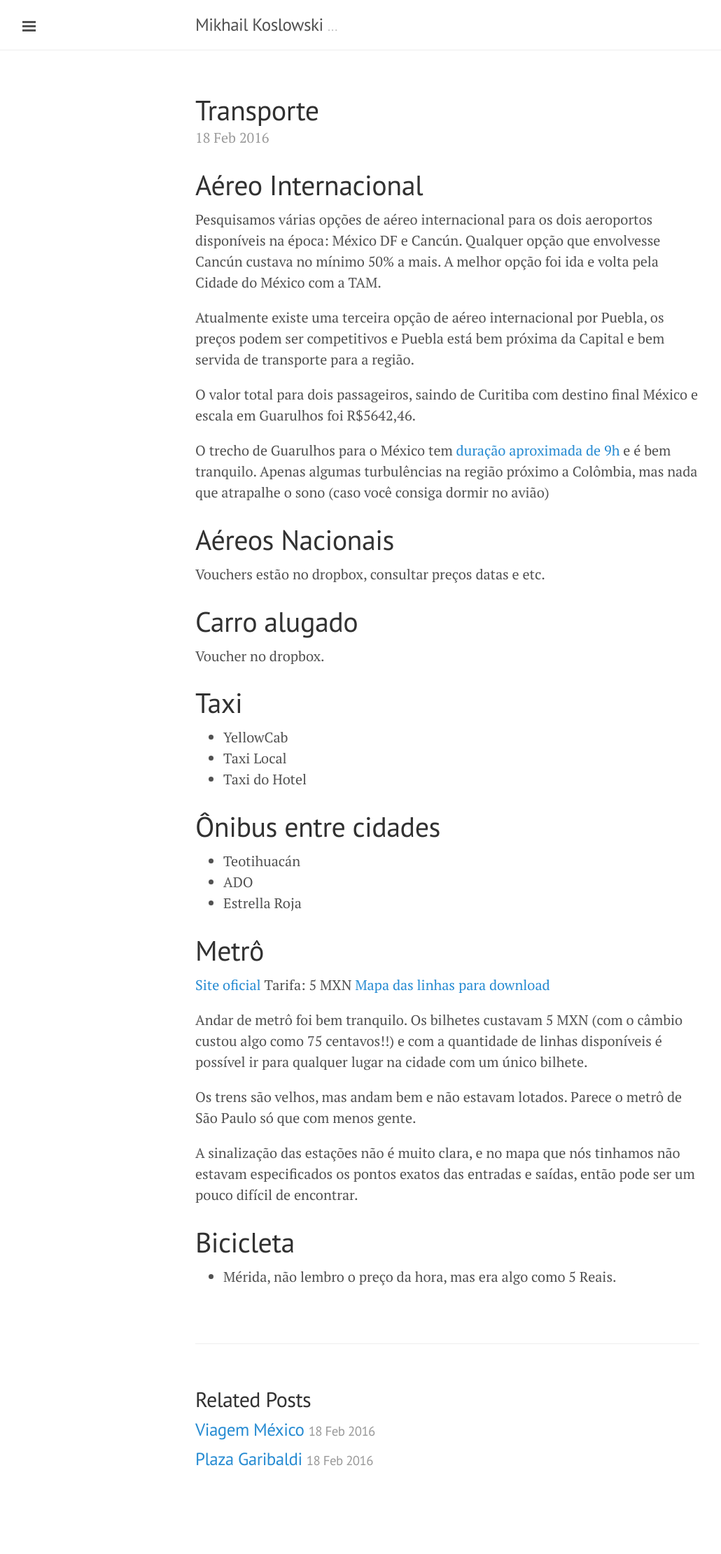
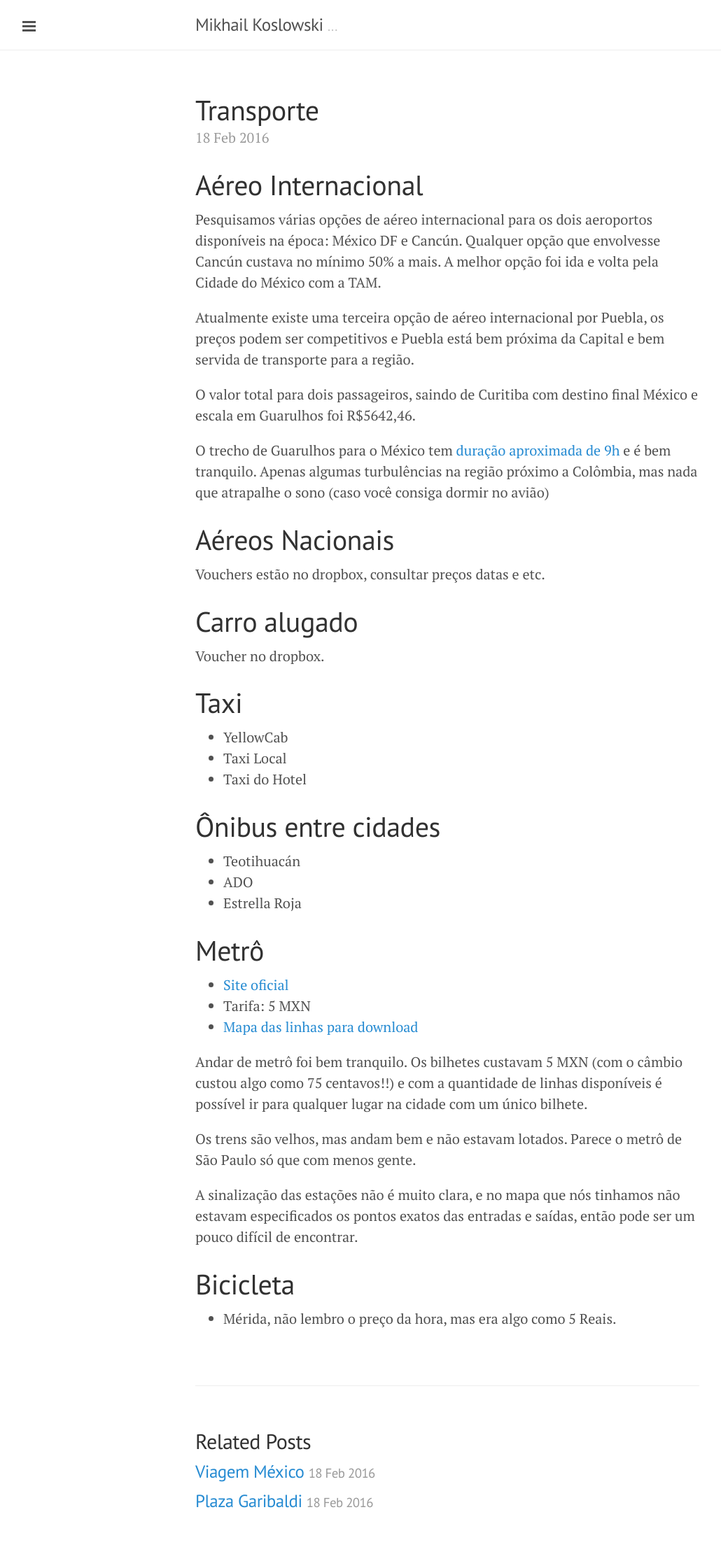
Before and after one commit to MikhailKoslowski/MikhailKoslowski.github.io, a Jekyll site: the page built from _posts/2016-02-18-transporte.markdown, in a window 1280 px wide. Shown: the whole page at 70% size, without its empty margins (1-1031 px from the left). Built offline with Jekyll 4.4.1, drawn with Linux system fonts in a browser that asks for light colours; before the commit the page ends 2161 px from its top, so only the background shows below that.

```diff
--- a/_posts/2016-02-18-transporte.markdown
+++ b/_posts/2016-02-18-transporte.markdown
@@ -37,9 +37,9 @@ Voucher no dropbox.
 
 # Metrô
 
-[Site oficial](http://www.metro.cdmx.gob.mx/red/index.html)
-Tarifa: 5 MXN
-[Mapa das linhas para download](http://www.metro.cdmx.gob.mx/imagenes/red/redinternet.pdf)
+- [Site oficial](http://www.metro.cdmx.gob.mx/red/index.html)
+- Tarifa: 5 MXN
+- [Mapa das linhas para download](http://www.metro.cdmx.gob.mx/imagenes/red/redinternet.pdf)
 
 Andar de metrô foi bem tranquilo. Os bilhetes custavam 5 MXN (com o câmbio custou algo como 75 centavos!!) e com a quantidade de linhas disponíveis é possível ir para qualquer lugar na cidade com um único bilhete.
 
```
